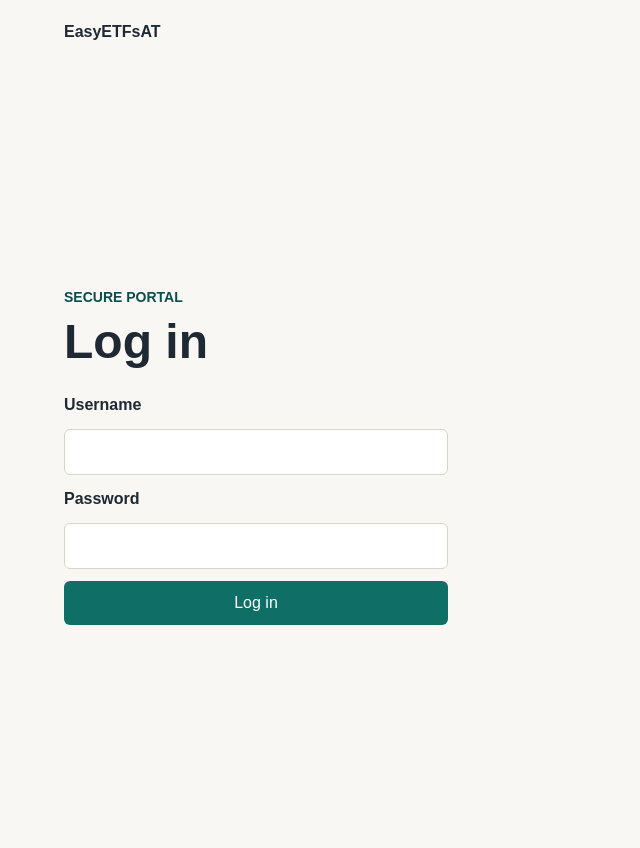
After one commit to TristanL567/EasyETFsAT, a FastAPI app: template fondant/api/templates/login.html in a window 1280 px wide. The commit adds this page. Shown: the whole page, without its empty margins (0-640 px from the left). Run offline with FastAPI, Linux system fonts and the light colour scheme; the template is opened without the code that fills it: most values are stand-ins (such as "Sample title", 1, 10 or a date in 2020).

Commit message:
Frontend Portal Epic GUI-004: Add web login sessions

```diff
--- a/fondant/api/static/css/site.css
+++ b/fondant/api/static/css/site.css
@@ -54,6 +54,8 @@ body {
   background: var(--surface);
   color: var(--accent-strong);
   font-weight: 700;
+  font: inherit;
+  cursor: pointer;
 }
 
 .landing {
@@ -90,6 +92,46 @@ h1 {
   font-size: 1.125rem;
 }
 
+.auth-page,
+.app-placeholder {
+  min-height: calc(100vh - 5rem);
+  display: grid;
+  align-items: center;
+  max-width: 72rem;
+  margin: 0 auto;
+  padding: 2rem;
+}
+
+.auth-panel {
+  width: min(100%, 24rem);
+}
+
+.login-form {
+  display: grid;
+  gap: 0.75rem;
+  margin-top: 1.5rem;
+}
+
+.login-form label {
+  font-weight: 700;
+}
+
+.login-form input {
+  min-height: 2.75rem;
+  padding: 0 0.875rem;
+  border: 1px solid var(--rule);
+  border-radius: 6px;
+  color: var(--text);
+  background: var(--surface);
+  font: inherit;
+}
+
+.form-error {
+  margin: 1rem 0 0;
+  color: #8a1f11;
+  font-weight: 700;
+}
+
 .actions {
   margin-top: 2rem;
 }
@@ -104,10 +146,14 @@ h1 {
   background: var(--accent);
   color: #ffffff;
   font-weight: 700;
+  border: 0;
+  font: inherit;
+  cursor: pointer;
 }
 
 .login-link:focus-visible,
-.primary-action:focus-visible {
+.primary-action:focus-visible,
+.login-form input:focus-visible {
   outline: 3px solid #f0b429;
   outline-offset: 3px;
 }
@@ -125,7 +171,9 @@ h1 {
     padding: 1rem;
   }
 
-  .landing {
+  .landing,
+  .auth-page,
+  .app-placeholder {
     min-height: calc(100vh - 4.5rem);
     padding: 2rem 1rem 3rem;
   }
--- /dev/null
+++ b/fondant/api/templates/login.html
@@ -0,0 +1,41 @@
+<!doctype html>
+<html lang="en">
+  <head>
+    <meta charset="utf-8">
+    <meta name="viewport" content="width=device-width, initial-scale=1">
+    <title>{{ page_title }}</title>
+    <link rel="stylesheet" href="{{ url_for('static', path='css/site.css') }}">
+  </head>
+  <body>
+    <div class="page-shell">
+      <header class="site-header" aria-label="Public navigation">
+        <a class="brand" href="/">EasyETFsAT</a>
+      </header>
+
+      <main class="auth-page">
+        <section class="auth-panel" aria-labelledby="login-title">
+          <p class="eyebrow">Secure portal</p>
+          <h1 id="login-title">Log in</h1>
+          {% if login_failed %}
+          <p class="form-error" role="alert">The username or password is incorrect.</p>
+          {% endif %}
+          <form class="login-form" method="post" action="/login">
+            <label for="username">Username</label>
+            <input id="username" name="username" type="text" autocomplete="username" required>
+
+            <label for="password">Password</label>
+            <input
+              id="password"
+              name="password"
+              type="password"
+              autocomplete="current-password"
+              required
+            >
+
+            <button class="primary-action" type="submit">Log in</button>
+          </form>
+        </section>
+      </main>
+    </div>
+  </body>
+</html>
--- a/pyproject.toml
+++ b/pyproject.toml
@@ -18,6 +18,7 @@ dependencies = [
     "pydantic>=2.9.0",
     "pydantic-settings>=2.5.2",
     "python-dotenv>=1.0.1",
+    "python-multipart>=0.0.9",
     "sqlalchemy>=2.0.35",
     "structlog>=24.4.0",
     "uvicorn[standard]>=0.30.6",
```
Also changed, not shown: fondant/api/routes/web.py (+133 -1 lines), fondant/api/templates/app.html (added, +27 -0 lines), fondant/config.py (+8 -0 lines), tests/test_web_routes.py (+98 -0 lines).
